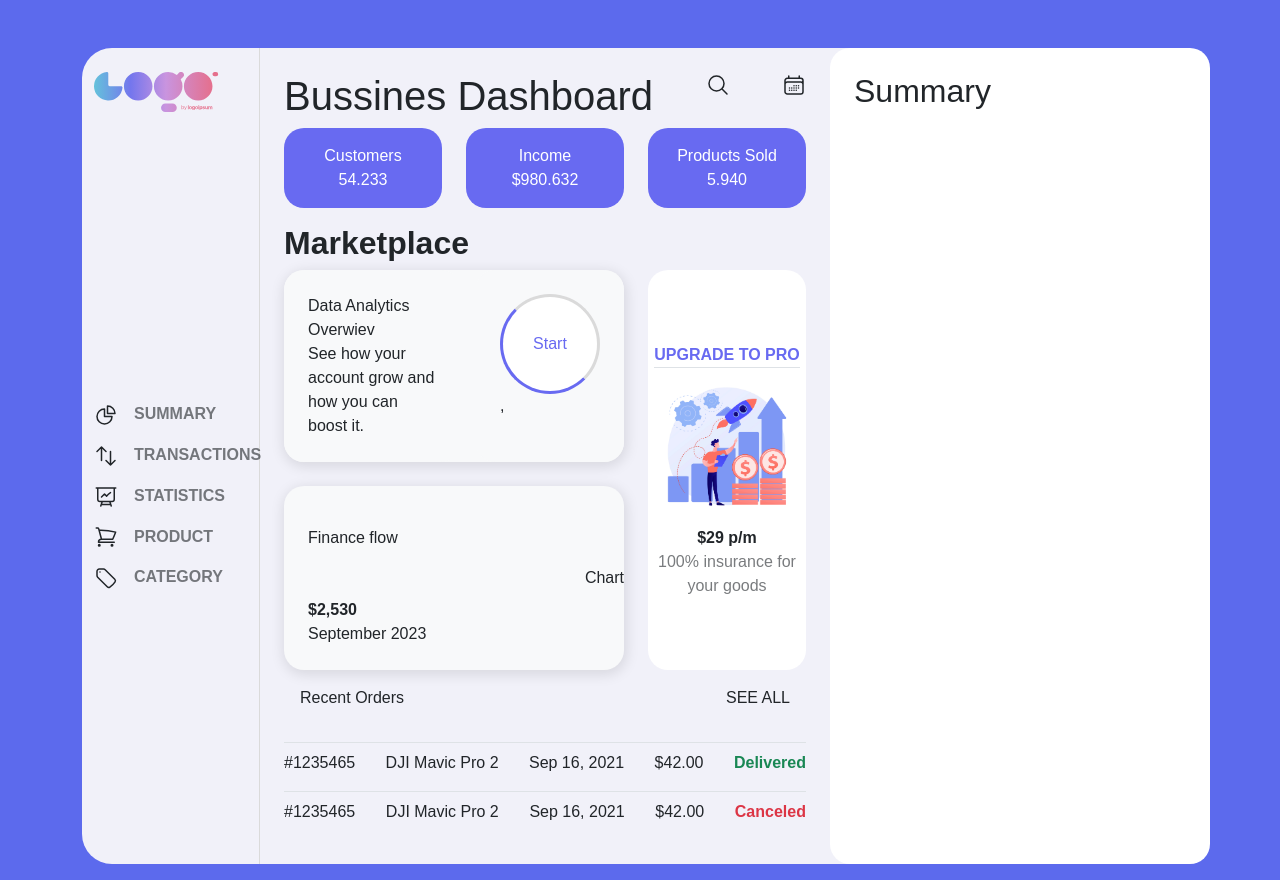
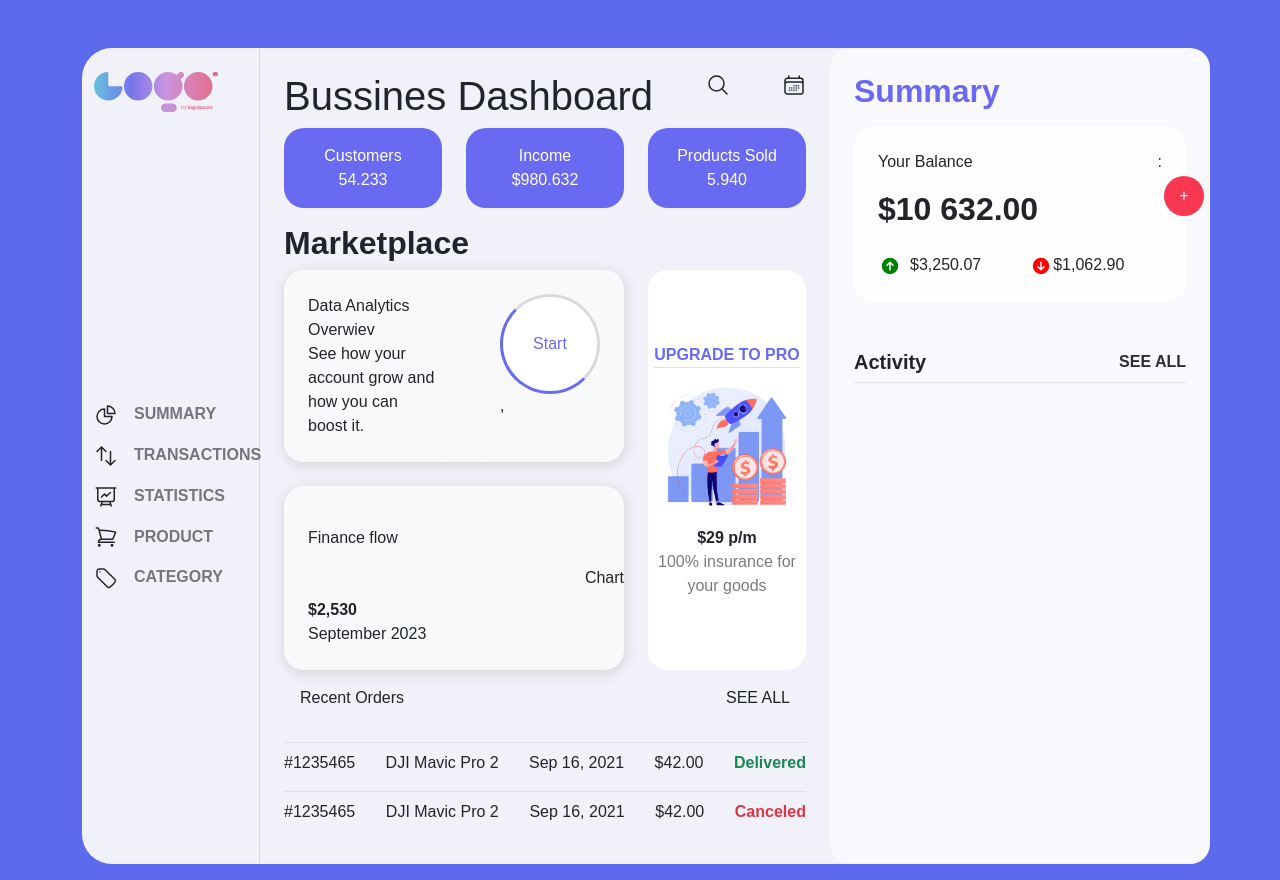
Before and after one commit to ozturkmumin/Dashboard, a React (Create React App) app: page / in a window 1280 px wide. Built offline with nearby package versions, Linux system fonts and the light colour scheme.

Commit message:
Organizated few things

```diff
--- a/src/App.js
+++ b/src/App.js
@@ -5,6 +5,7 @@ import "bootstrap/dist/js/bootstrap.min.js";
 import Financeflow from "./components/finance-flow"
 import Newcomponent from "./components/chart-component"
 import Upgradepro from "./components/upgrade-pro"
+import Summary from "./components/summary"
 import RecentOrder from "./components/recent-order"
 import HeadCard from "components/head-card";
 export default function App() {
@@ -149,9 +150,7 @@ export default function App() {
             </div>
             <div className="col-lg-4 special-rounded summary p-4">
               <div>
-                <h2>
-                  Summary
-                </h2>
+                <Summary title="Summary"/>
               </div>
             </div>
           </div>
--- a/src/components/recent-order.js
+++ b/src/components/recent-order.js
@@ -1,4 +1,4 @@
-export default function HeadCard({ title, seebtn }) {
+export default function RecentOrder({ title, seebtn }) {
     return (
         <div>
             <div className="d-flex justify-content-between  p-3">
--- /dev/null
+++ b/src/components/summary.js
@@ -0,0 +1,51 @@
+export default function Summary({ title }) {
+    return (
+        <div>
+            <div>
+                <p className="title h2 fw-bold">{title}</p>
+            </div>
+            <div className="summary-container special-rounded p-4 section-xs">
+                <div className="d-flex justify-content-between">
+                    <div>Your Balance</div>
+                    <div>:</div>
+                </div>
+                <div className="fw-bold h2 mt-3">$10 632.00</div>
+                <div className="summary-plus d-flex justify-content-center align-items-center">
+                    +
+                </div>
+                <div className="d-flex gap-5 mt-4">
+                    <div className="left d-flex gap-2">
+                        <div>
+                            <svg xmlns="http://www.w3.org/2000/svg" width="24px" height="24px" fill="green" color="white" viewBox="0 0 24 24" stroke-width="1.5" stroke="currentColor" class="w-6 h-6">
+                                <path stroke-linecap="round" stroke-linejoin="round" d="M15 11.25l-3-3m0 0l-3 3m3-3v7.5M21 12a9 9 0 11-18 0 9 9 0 0118 0z" />
+                            </svg>
+                        </div>
+                        $3,250.07
+                    </div>
+                    <div className="right">
+                        <div className="d-flex">
+                            <div>
+                                <svg xmlns="http://www.w3.org/2000/svg" width="24px" height="24px" fill="red" color="white" viewBox="0 0 24 24" stroke-width="1.5" stroke="currentColor" class="w-6 h-6">
+                                    <path stroke-linecap="round" stroke-linejoin="round" d="M9 12.75l3 3m0 0l3-3m-3 3v-7.5M21 12a9 9 0 11-18 0 9 9 0 0118 0z" />
+                                </svg>
+                            </div>
+                            <div>
+                                $1,062.90
+                            </div>
+                        </div>
+                    </div>
+                </div>
+            </div>
+            <div className="section-lg">
+                <div className="d-flex justify-content-between border-bottom">
+                    <div className="fw-bold h5">
+                        Activity
+                    </div>
+                    <div className="fw-bold text-secondary-emphasis fs-6">
+                        SEE ALL
+                    </div>
+                </div>
+            </div>
+        </div>
+    )
+}
--- a/src/scss/styles.scss
+++ b/src/scss/styles.scss
@@ -7,6 +7,14 @@ $primary:#686af1;;
 .section-xs{
   margin-top: 1rem;
   margin-bottom: 1rem;
+}
+.section-md{
+  margin-top: 1.5rem;
+  margin-bottom: 1.5rem;
+}
+.section-lg{
+  margin-top: 3rem;
+  margin-bottom: 3rem;
 }
 body {
   background-color: #5c6aed !important;
@@ -67,7 +75,24 @@ body {
     opacity: 60%;
   }
   .summary{
-    background-color: $white;
+    .title{
+      color: $primary;
+    }
+    background-color: #f9f8fd;
+    .summary-container{
+      background-color: #fefefe;
+      position: relative;
+      .summary-plus{
+        width: 40px;
+        height: 40px;
+        color: $white;
+        background-color: #f83851;
+        position: absolute;
+        border-radius: 50%;
+        top: 50px;
+        right: -18px;
+      }
+    }
   }
   .recent-order{
     .see-btn{
```
Also changed, not shown: 10 other files (tests, documents, lock files or other folders).
